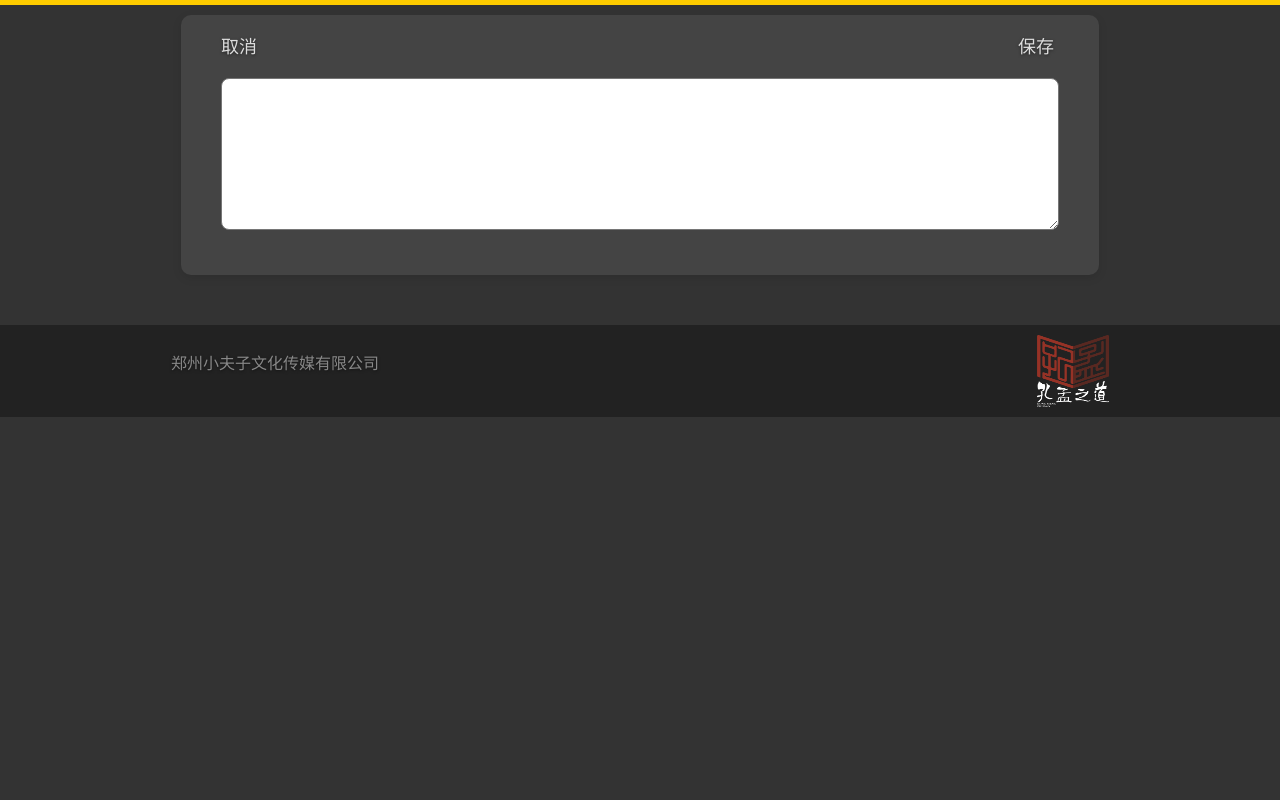
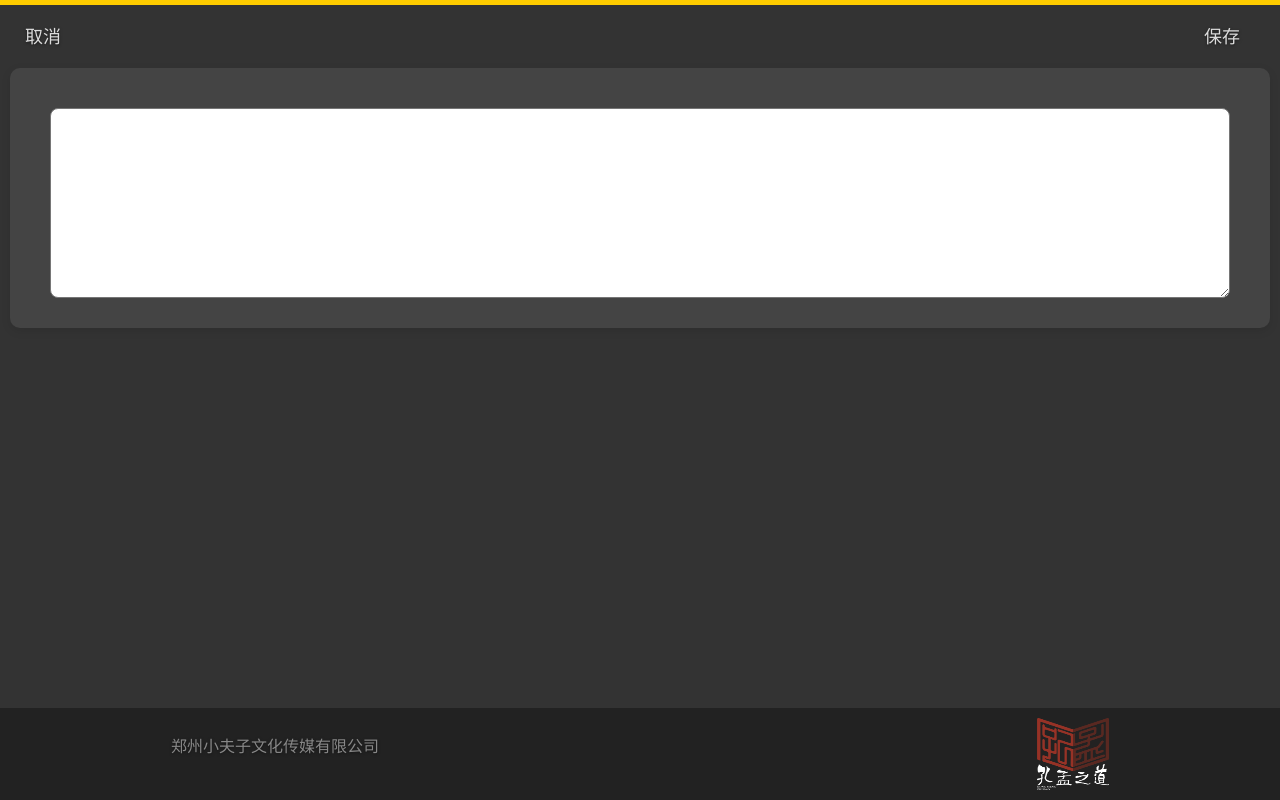
Before and after one commit to cuichhenguang/123456, a plain HTML site: page write.html in a window 1280 px wide. Drawn offline with Linux system fonts and the light colour scheme; a web font is replaced by a local one.

Commit message:
1231
12313

```diff
--- a/write.html
+++ b/write.html
@@ -11,25 +11,28 @@
 
     <!--<link rel="icon" type="image/png" href="/favicon.png" />-->
     <script src="js/modernizr.js"></script>
+    <style>
+        .news{
+            margin-bottom: 102px;
+        }
+        footer{
+            position: fixed;
+            bottom: 0;
+        }
+    </style>
 </head>
 
 
 <body class="wrap">
 <header>
-
+    <p style="margin-left:25px;font-size: 18px;float:left;"><a href="index1.html">取消</a></p>
+    <p style="margin-right:40px;font-size: 18px;float:right;"><a href="index1.html">保存</a></p>
     <div class="clear"></div>
 </header>
 <section class="news">
-
-     <div class="grid">
-        <div class="unit four-fifths">
-            <p style="margin-left:50px;font-size: 18px;float:left;"><a href="index1.html">取消</a></p>
-            <p style="margin-right:55px;font-size: 18px;float:right;"><a href="index1.html">保存</a></p>
-            <article style="height:260px;">
-                <a href="#"> <textarea name="output"  style="width:100%;height:80%;border-radius: 8px;"></textarea></a>
-            </article>
-        </div>
-    </div>
+    <article style="height:260px;">
+        <a href="#"> <textarea name="output"  style="width:100%;height:100%;border-radius: 8px;"></textarea></a>
+    </article>
 </section>
 
 <footer>
```
